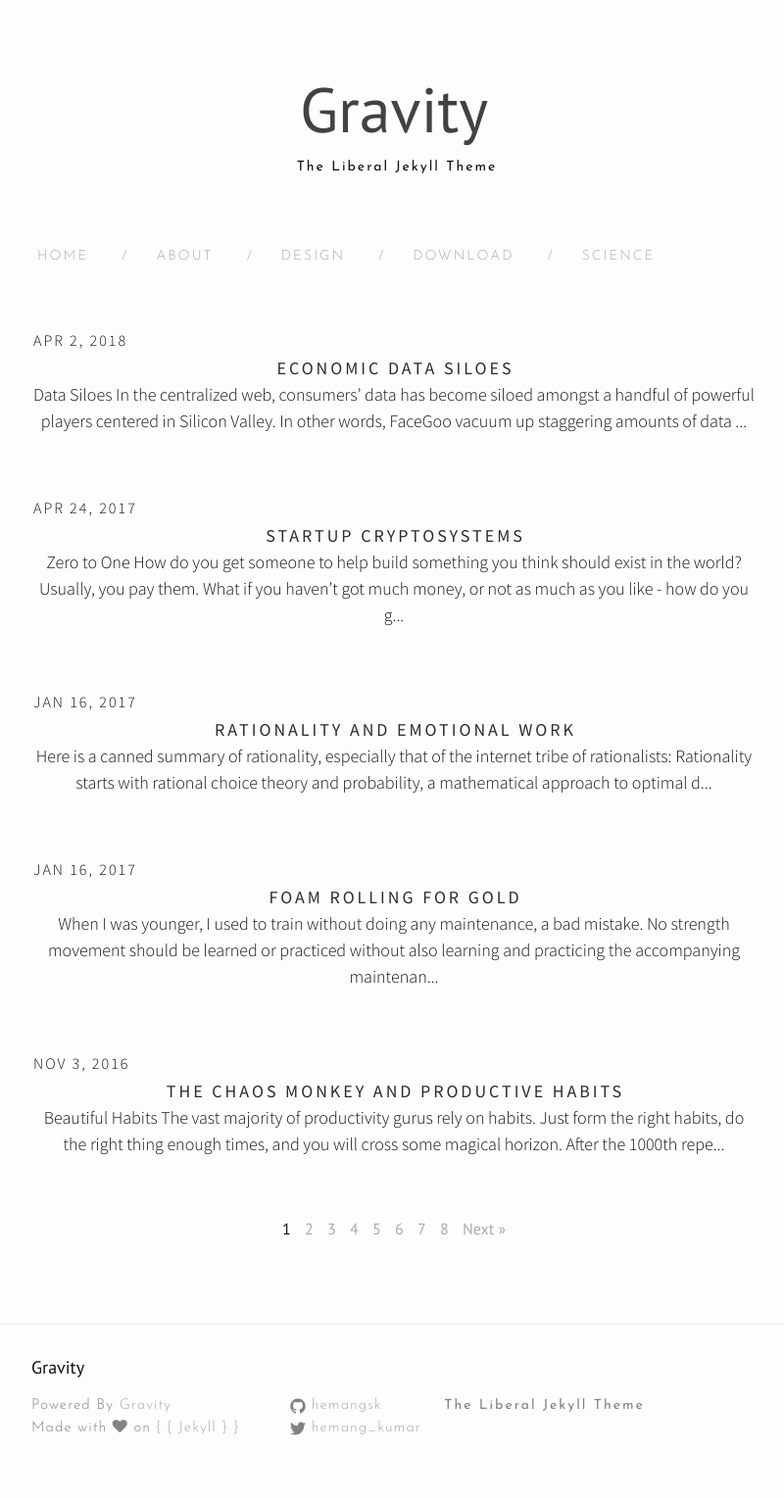
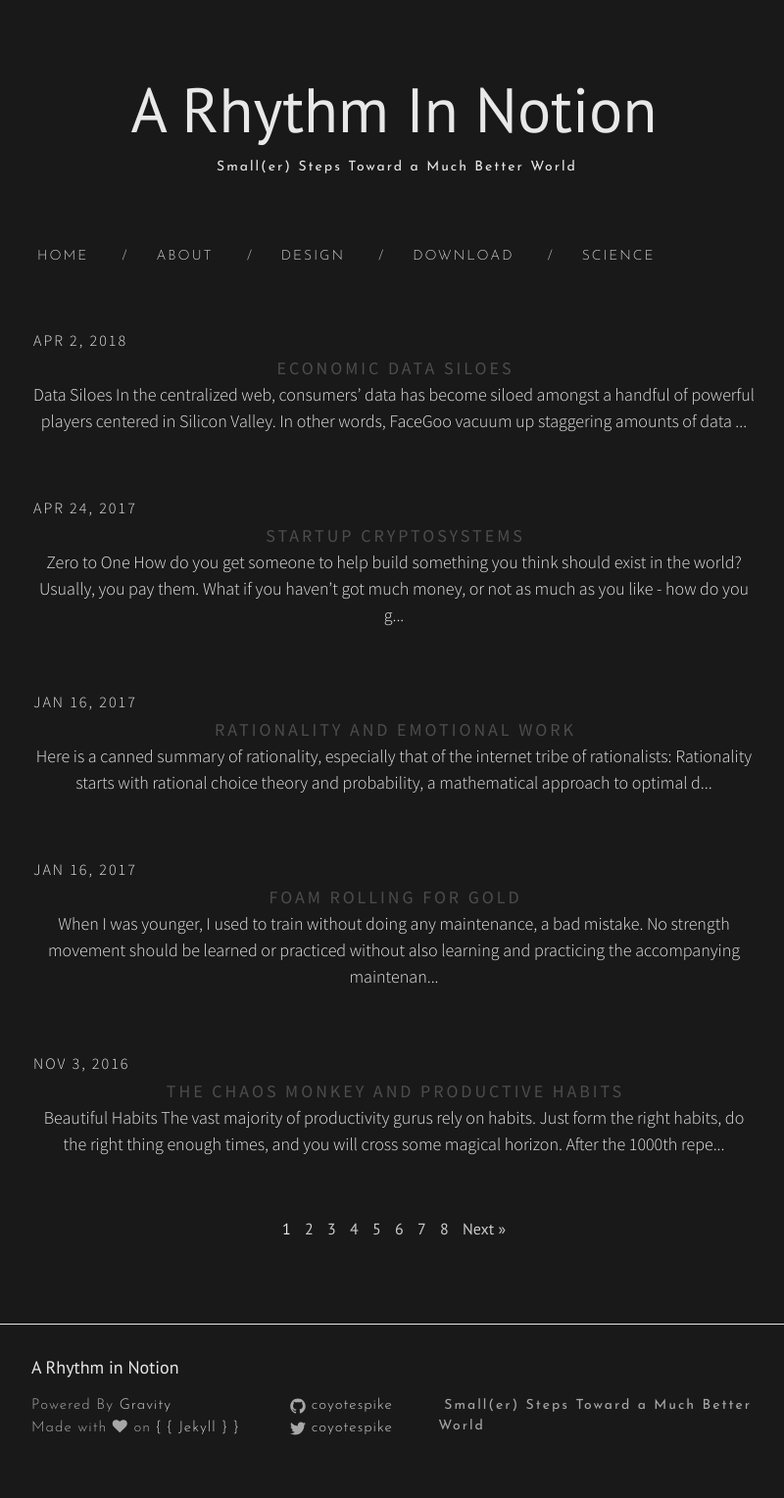
Before and after one commit to coyotespike/coyotespike.github.io, a Jekyll site: the page built from index.html, in a window 1280 px wide. Shown: the whole page at 98% size, without its empty margins (238-1038 px from the left). Built offline with Jekyll 4.4.1, drawn with Linux system fonts in a browser that asks for light colours; nearby versions of some CDN libraries; the list of posts is cut into pages by our own code.

Commit message:
Changing title

```diff
--- a/_config.yml
+++ b/_config.yml
@@ -6,15 +6,15 @@
 # 'jekyll serve'. If you change this file, please restart the server process.
 
 # Site settings
-title: Gravity
-email: hemangsk@gmail.com
-description: The Liberal Jekyll Theme
+title: A Rhythm in Notion
+email: timothy.roy@protonmail.ch
+description: Small(er) Steps Toward a Much Better World
 baseurl: "/" # the subpath of your site, e.g. /blog
-url: "coyotespike.github.io" # the base hostname & protocol for your site
-twitter_username: hemang_kumar
-github_username:  hemangsk
+url: "/" # the base hostname & protocol for your site
+twitter_username: coyotespike
+github_username:  coyotespike
 paginate: 5
-theme-dark: false #Set to true to change to dark website theme
+theme-dark: true #Set to true to change to dark website theme
 
 plugins: [jekyll-paginate, kramdown]
 # Build settings
```
